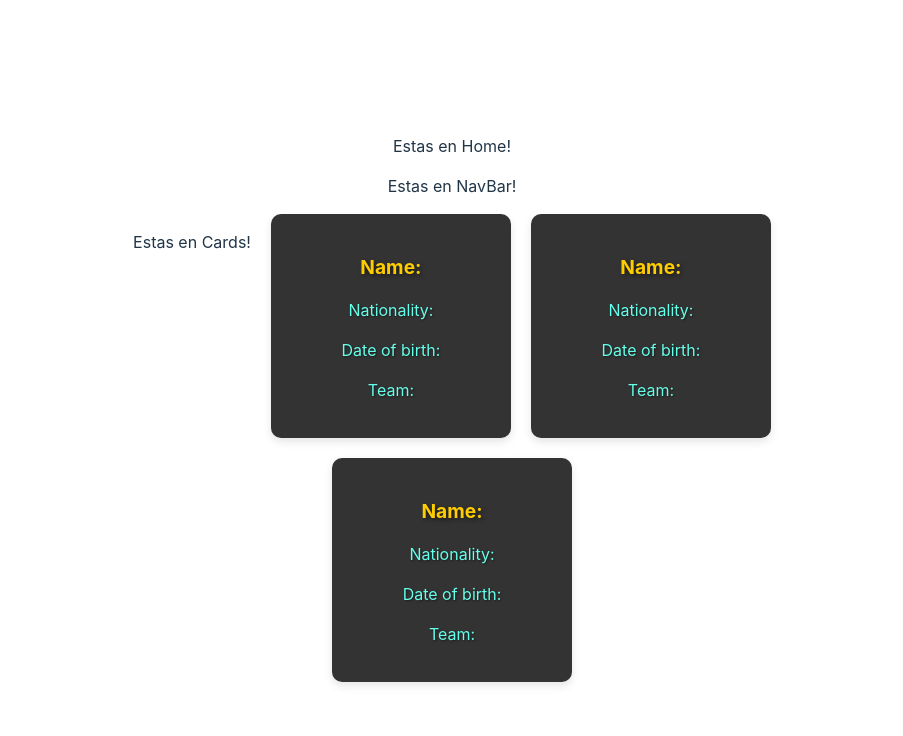
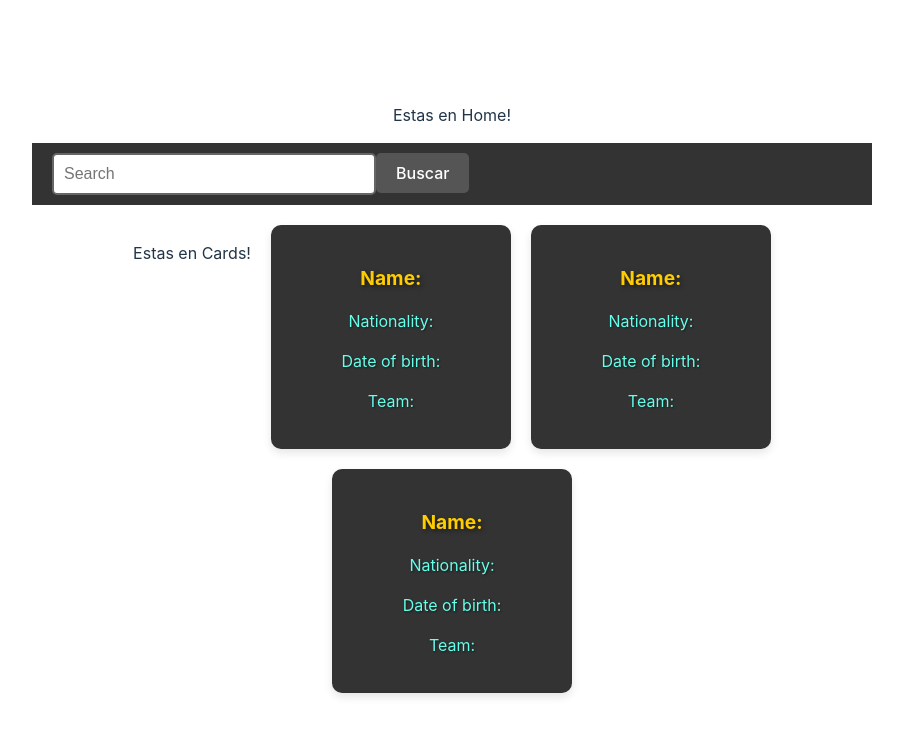
Before and after one commit to FernandaOlivares/FOL-cr-pi-drivers-main, a React (Vite) app in the folder client/: page /home in a window 1280 px wide. Shown: the top 736 px of the page, without its empty margins (188-1091 px from the left). Built offline with nearby package versions, Linux system fonts and the light colour scheme.

Commit message:
NavBar & SearchBar Components css & imports Working!

```diff
--- a/client/src/components/Card/Card.jsx
+++ b/client/src/components/Card/Card.jsx
@@ -1,4 +1,5 @@
 import styles from './Card.module.css';
+
 
 const Card = () => (
   <div className={styles.card}>
@@ -9,4 +10,5 @@ const Card = () => (
   </div>
 );
 
+
 export default Card;
--- a/client/src/components/Cards/Cards.module.css
+++ b/client/src/components/Cards/Cards.module.css
@@ -5,4 +5,5 @@
   justify-content: center;
   align-items: flex-start;
   max-width: 800px;
+  margin: 20px;
 }
--- a/client/src/components/NavBar/NavBar.jsx
+++ b/client/src/components/NavBar/NavBar.jsx
@@ -1,10 +1,11 @@
-import './NavBar.module.css'
-
+// NavBar.jsx
+import styles from './NavBar.module.css';
+import SearchBar from '../SearchBar/SearchBar.jsx';
 
 const NavBar = () => (
-  <div>
-    <p>Estas en NavBar!</p>
-     </div>
+  <div className={styles.navBarContainer}>
+    <SearchBar />
+  </div>
 );
 
 export default NavBar;
--- a/client/src/components/NavBar/NavBar.module.css
+++ b/client/src/components/NavBar/NavBar.module.css
@@ -0,0 +1,8 @@
+.navBarContainer {
+    display: flex;
+    justify-content: space-between;
+    align-items: center;
+    padding: 10px 20px;
+    background-color: #333;
+    color: #fff;
+  }
--- a/client/src/components/SearchBar/SearchBar.jsx
+++ b/client/src/components/SearchBar/SearchBar.jsx
@@ -0,0 +1,19 @@
+import styles from './SearchBar.module.css';
+
+const SearchBar = () => {
+  return (
+    <div className={styles.searchBarContainer}>
+      <form>
+        <input
+          className={styles.searchBarInput}
+          id="searchInput"
+          name="search"
+          placeholder="Search"
+        />
+        <button className={styles.searchBarButton}>Buscar</button>
+      </form>
+    </div>
+  );
+};
+
+export default SearchBar;
--- a/client/src/components/SearchBar/SearchBar.module.css
+++ b/client/src/components/SearchBar/SearchBar.module.css
@@ -0,0 +1,29 @@
+.searchBarContainer {
+    display: flex;
+    flex-wrap: wrap;
+    justify-content: center;
+
+  }
+
+  .searchBarInput {
+    padding: 10px;
+    border: 2px solid #666;
+    border-radius: 5px;
+    font-size: 1em;
+    width: 300px;
+  }
+
+  .searchBarButton {
+    background-color: #555;
+    color: #fff;
+    border: none;
+    padding: 10px 20px;
+    border-radius: 5px;
+    font-size: 1em;
+    cursor: pointer;
+    transition: background-color 0.3s;
+  }
+
+  .searchBarButton:hover {
+    background-color: #66ffeb;
+  }
```
Also changed, not shown: client/src/views/Home/Home.jsx (+2 -7 lines). Lines whose indentation alone changed are shown as unchanged.
